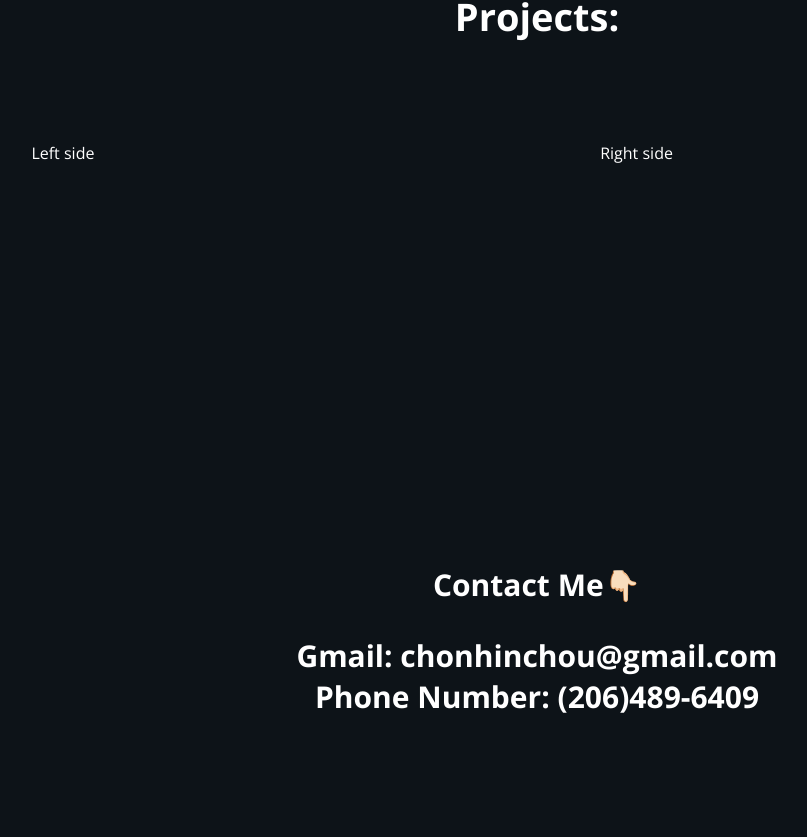
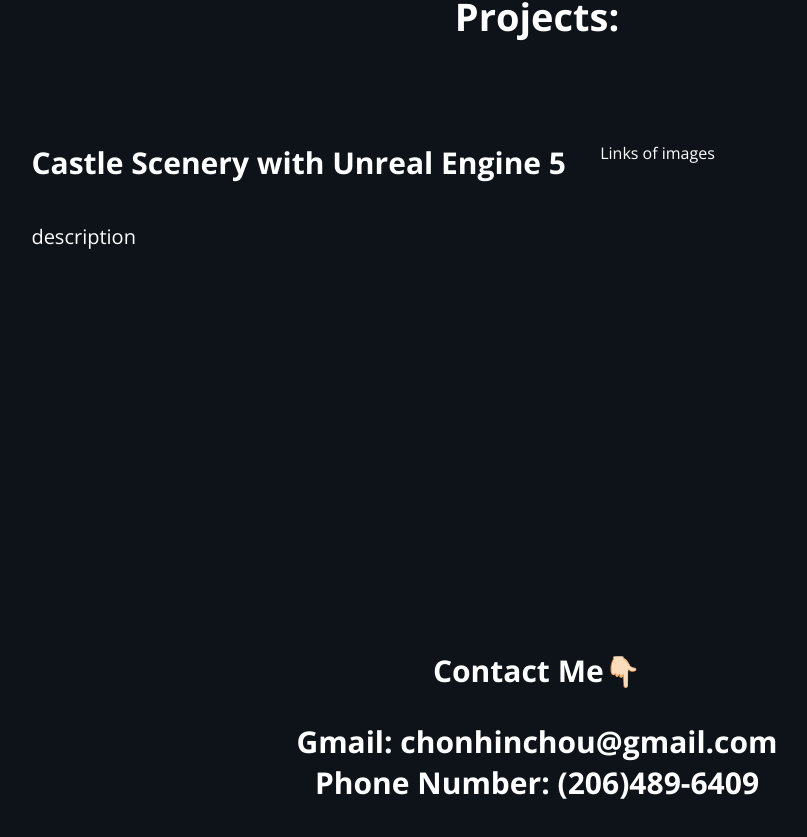
Before and after one commit to RitsuCloud/RitsuCloud.github.io, a React (Create React App) app: page / in a window 1280 px wide. Shown: the part 3423-4260 px from the top of the page, without its empty margins (103-910 px from the left). Before the commit the page ends 4210 px from the top, so only its background shows below. Built offline with nearby package versions, Linux system fonts and the light colour scheme.

Commit message:
added more css to project displays

```diff
--- a/src/App.js
+++ b/src/App.js
@@ -35,8 +35,17 @@
 function Project(){
   return (
     <div className='projects-container'>
-      <div className='project-title-description'>Left side</div>
-      <div className='project-images'>Right side</div>
+      <div>
+        <div className='project-title'>
+          Castle Scenery with Unreal Engine 5
+        </div>
+        <div className='project-description'>
+          description
+        </div>
+      </div>
+      <div className='project-images'>
+        Links of images
+      </div>
     </div>
   );
 }
--- a/src/style/App.css
+++ b/src/style/App.css
@@ -73,6 +73,16 @@
   padding-left: 10%;
 }
 
+.project-title{
+  font-weight: bold;
+  font-size: 30px;
+  margin-bottom: 40px;
+}
+
+.project-description{
+  font-size: 20px;
+}
+
 .my-image-container{
   text-align: center;
 }
```
